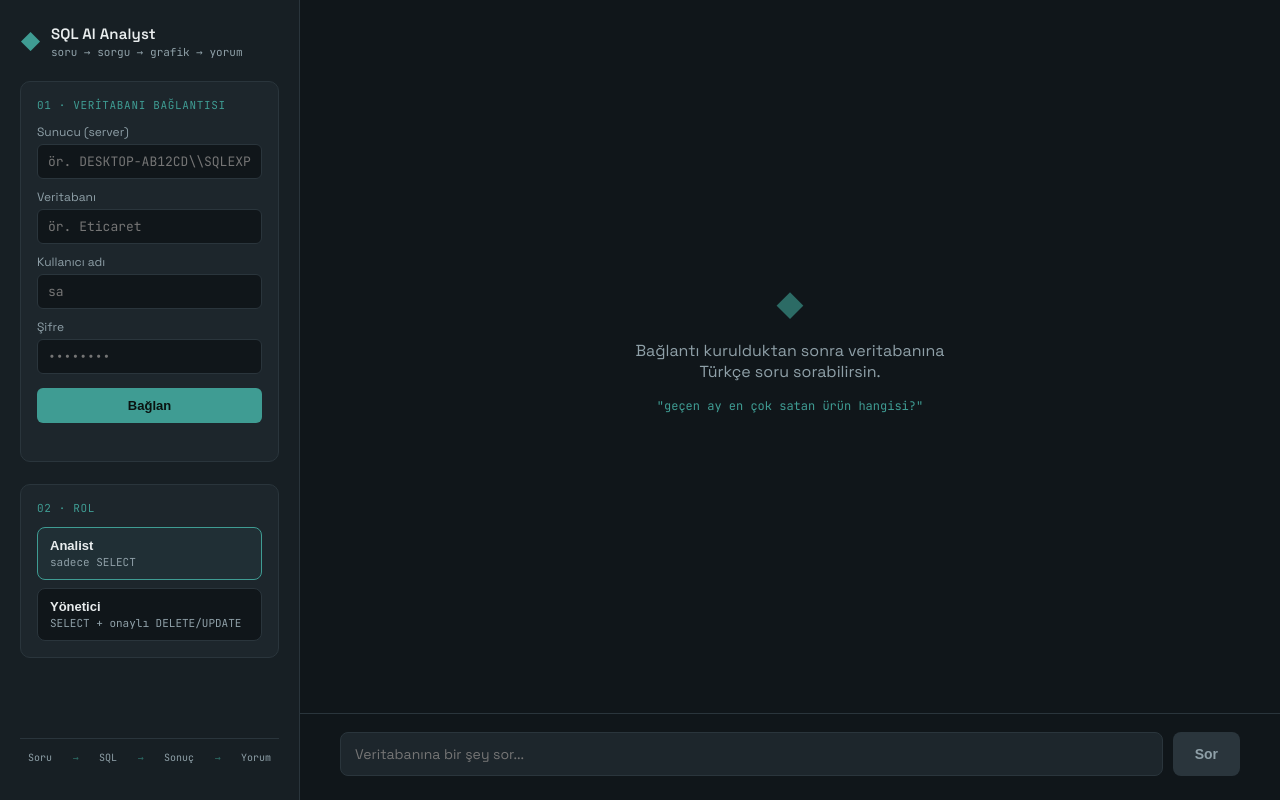
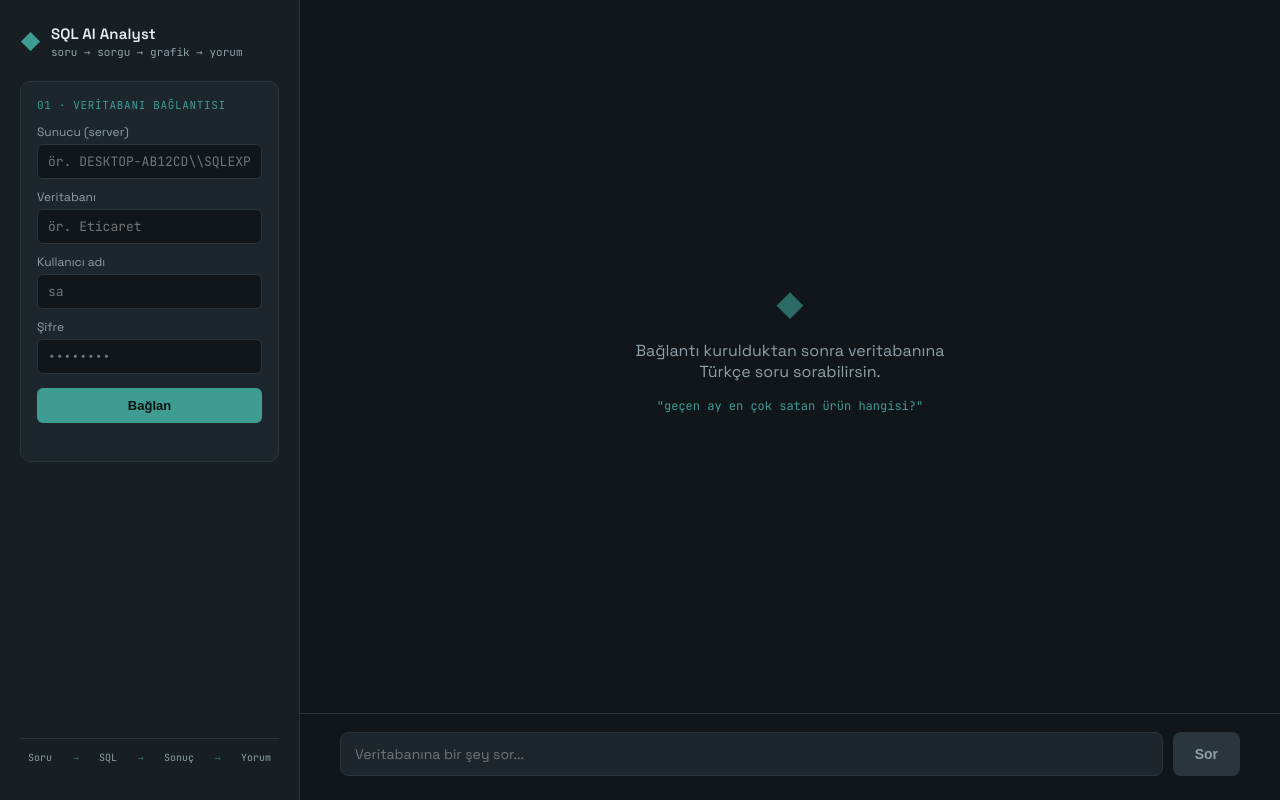
Before and after one commit to nazsenoll/YZTA-Bootcamp-Team40, a Flask app: page / in a window 1280 px wide. Run offline with Flask 3, Linux system fonts and the light colour scheme.

Commit message:
Update index.html

```diff
--- a/templates/index.html
+++ b/templates/index.html
@@ -49,21 +49,8 @@
             <div class="status-db" id="status-db"></div>
           </div>
         </div>
+        <div class="role-badge" id="role-badge"></div>
         <button class="btn-ghost" id="btn-disconnect">Bağlantıyı değiştir</button>
-      </div>
-    </div>
-
-    <div class="panel">
-      <div class="panel-label">02 · Rol</div>
-      <div class="role-toggle">
-        <button class="role-btn active" data-role="analist">
-          <span class="role-name">Analist</span>
-          <span class="role-desc">sadece SELECT</span>
-        </button>
-        <button class="role-btn" data-role="yonetici">
-          <span class="role-name">Yönetici</span>
-          <span class="role-desc">SELECT + onaylı DELETE/UPDATE</span>
-        </button>
       </div>
     </div>
 
```
